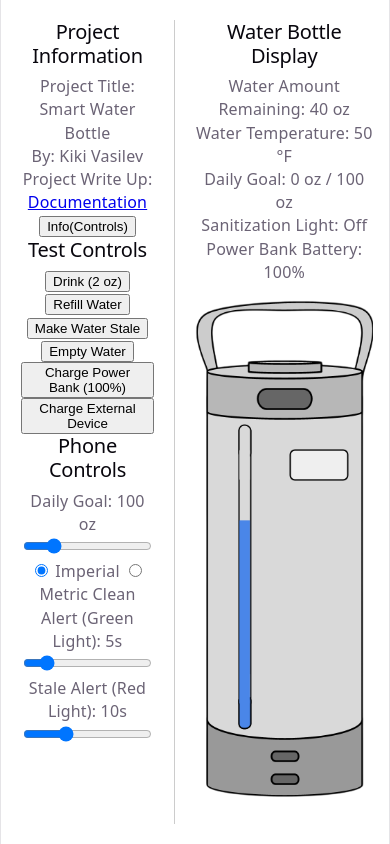
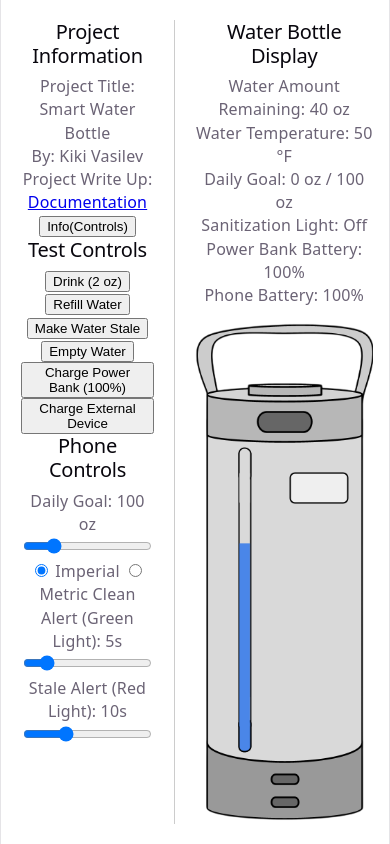
Before and after one commit to vasilevk33/vasilev-project-1, a Svelte app: page / in a window 390 px wide. Built offline with nearby package versions, Linux system fonts and the light colour scheme.

Commit message:
Fixes + add phone battery percentage

```diff
--- a/src/App.svelte
+++ b/src/App.svelte
@@ -10,6 +10,7 @@
   let maxWaterCapacity = $state(40); // in ounces
   let sanitizationStatus = $state("Off"); // Can be "Off", "Cleaning", "Clean", "Stale"
   let powerBankBatteryPercentage = $state(100);
+  let phoneBatteryPercentage = $state(100);
   let waterIsStale = $state(false);
   let unitSystem = $state("Imperial"); // Can be "Imperial" or "Metric"
   let cleanDuration = $state(5); // Duration for which the sanitization light stays green (in seconds)
@@ -74,11 +75,9 @@
       powerBankBatteryPercentage = 100;
     }
     function chargeDevice() {
-      if (powerBankBatteryPercentage >= 10) {
+      if (powerBankBatteryPercentage >= 10 && phoneBatteryPercentage <= 90) {
         powerBankBatteryPercentage -= 10;
-      }
-      else if (powerBankBatteryPercentage > 0) {
-        powerBankBatteryPercentage = 0;
+        phoneBatteryPercentage += 10;
       }
     }
     // Display units based on the selected unit system
@@ -108,7 +107,7 @@
   <div class="right-region">
     <section class="display-section">
       <h2>Water Bottle Display</h2>
-      <WaterBottleUI {displayWaterAmount} {displayWaterTemp} {displayWaterGoal} {displayWaterConsumedToday} {maxWaterCapacity} {sanitizationStatus} {powerBankBatteryPercentage} {waterIsStale} {volumeUnit} {tempUnit}/>
+      <WaterBottleUI {displayWaterAmount} {displayWaterTemp} {displayWaterGoal} {displayWaterConsumedToday} {maxWaterCapacity} {sanitizationStatus} {powerBankBatteryPercentage} {waterIsStale} {volumeUnit} {tempUnit} {phoneBatteryPercentage}/>
       <img class="bottle-sketch" src="WaterBottleSketch.png" alt="Water Bottle Sketch">
     </section>
   </div>
--- a/src/Controls.svelte
+++ b/src/Controls.svelte
@@ -5,7 +5,7 @@
 </script>
 
 <h2>Test Controls</h2>
-<button onclick={drink}>Drink (2 oz)</button>
+<button onclick={drink}>Drink ({unitSystem === "Imperial" ? "2 oz" : "60 ml"})</button>
 <button onclick={refill}>Refill Water</button>
 <button onclick={stale}>Make Water Stale</button>
 <button onclick={empty}>Empty Water</button>
--- a/src/WaterBottleUI.svelte
+++ b/src/WaterBottleUI.svelte
@@ -1,5 +1,5 @@
 <script>
-    let { displayWaterAmount, displayWaterTemp, displayWaterGoal, displayWaterConsumedToday, maxWaterCapacity, sanitizationStatus, powerBankBatteryPercentage, waterIsStale, volumeUnit, tempUnit } = $props();
+    let { displayWaterAmount, displayWaterTemp, displayWaterGoal, displayWaterConsumedToday, maxWaterCapacity, sanitizationStatus, powerBankBatteryPercentage, waterIsStale, volumeUnit, tempUnit, phoneBatteryPercentage } = $props();
 </script>
 
 <p>Water Amount Remaining: {displayWaterAmount} {volumeUnit}</p>
@@ -7,3 +7,4 @@
 <p>Daily Goal: {displayWaterConsumedToday} {volumeUnit} / {displayWaterGoal} {volumeUnit}</p>
 <p>Sanitization Light: {sanitizationStatus}</p>
 <p>Power Bank Battery: {powerBankBatteryPercentage}%</p>
+<p>Phone Battery: {phoneBatteryPercentage}%</p>
```
